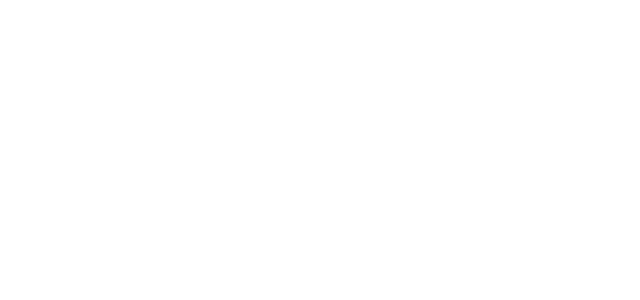
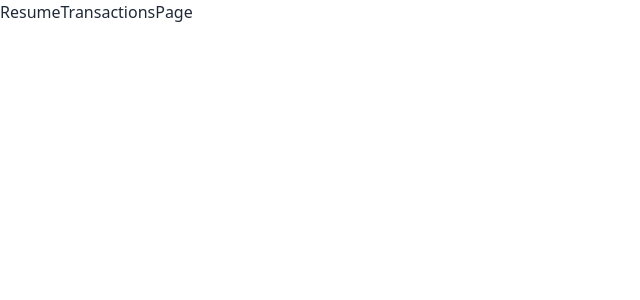
Before and after one commit to Blairi/pocketfy, a React (Vite) app in the folder frontend/: page /resume/1 in a window 1280 px wide. Shown: the top 300 px of the page, without its empty margins (0-640 px from the left). Built offline with nearby package versions, Linux system fonts and the light colour scheme.

Commit message:
categories resume page

```diff
--- /dev/null
+++ b/frontend/src/pocketfy/pages/TransactionPage/ResumeTransactionsPage.jsx
@@ -0,0 +1,6 @@
+
+export const ResumeTransactionsPage = () => {
+  return (
+    <div>ResumeTransactionsPage</div>
+  )
+}
--- a/frontend/src/pocketfy/pages/TransactionPage/index.js
+++ b/frontend/src/pocketfy/pages/TransactionPage/index.js
@@ -1,2 +1,3 @@
 export * from "./NewTransactionPage";
+export * from "./ResumeTransactionsPage";
 export * from "./components";
--- a/frontend/src/pocketfy/routes/PocketfyRoutes.jsx
+++ b/frontend/src/pocketfy/routes/PocketfyRoutes.jsx
@@ -1,7 +1,7 @@
 import { useEffect } from "react"
 import { Route, Routes } from "react-router-dom"
 import { PocketfyPage } from "../pages/PocketfyPage"
-import { NewTransactionPage } from "../pages/TransactionPage"
+import { NewTransactionPage, ResumeTransactionsPage } from "../pages/TransactionPage"
 import { BalancePage } from "../pages/BalancePage/BalancePage"
 import { usePocketfyStore } from "../../hooks"
 
@@ -18,6 +18,7 @@
       <Route path="/home" element={<PocketfyPage />} />
       <Route path="/new-transaction/:type" element={<NewTransactionPage />} />
       <Route path="/balance" element={<BalancePage />} />
+      <Route path="/resume/:categoryId" element={<ResumeTransactionsPage />} />
     </Routes>
   )
 }
```
